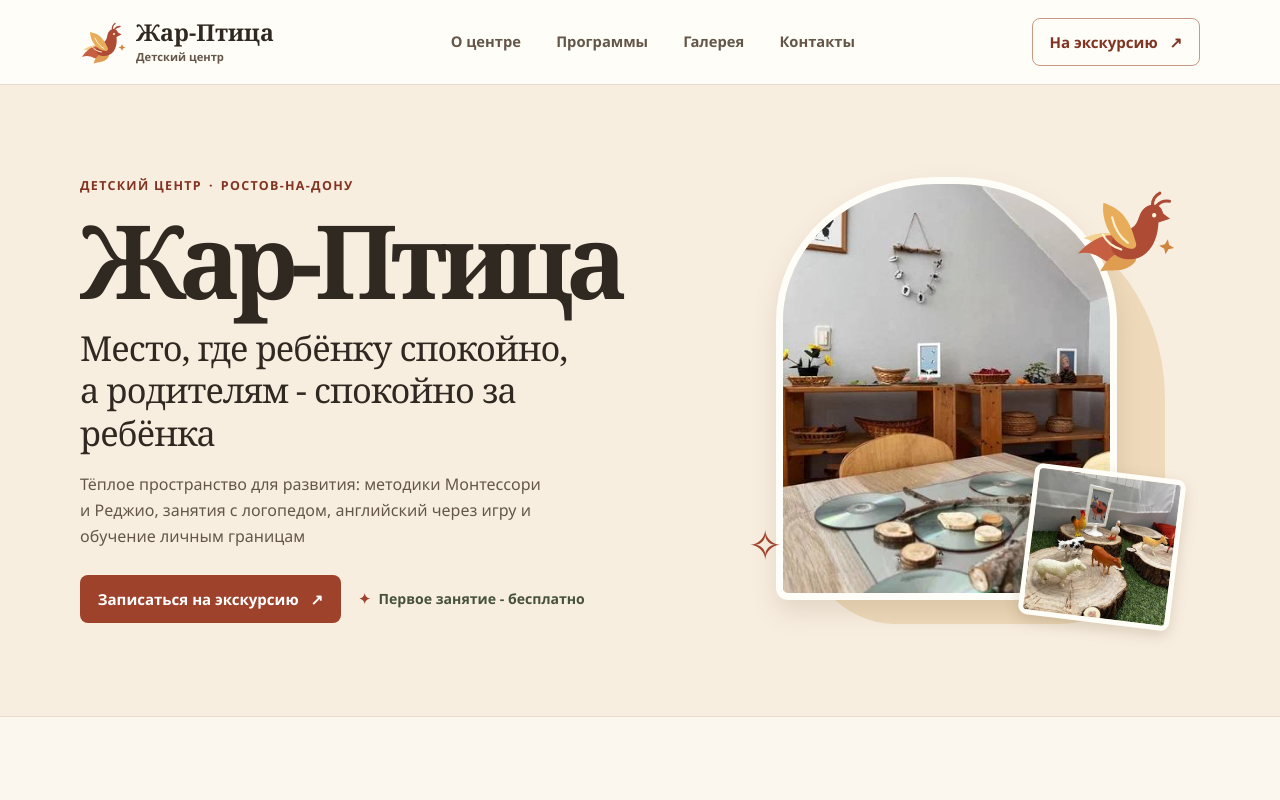
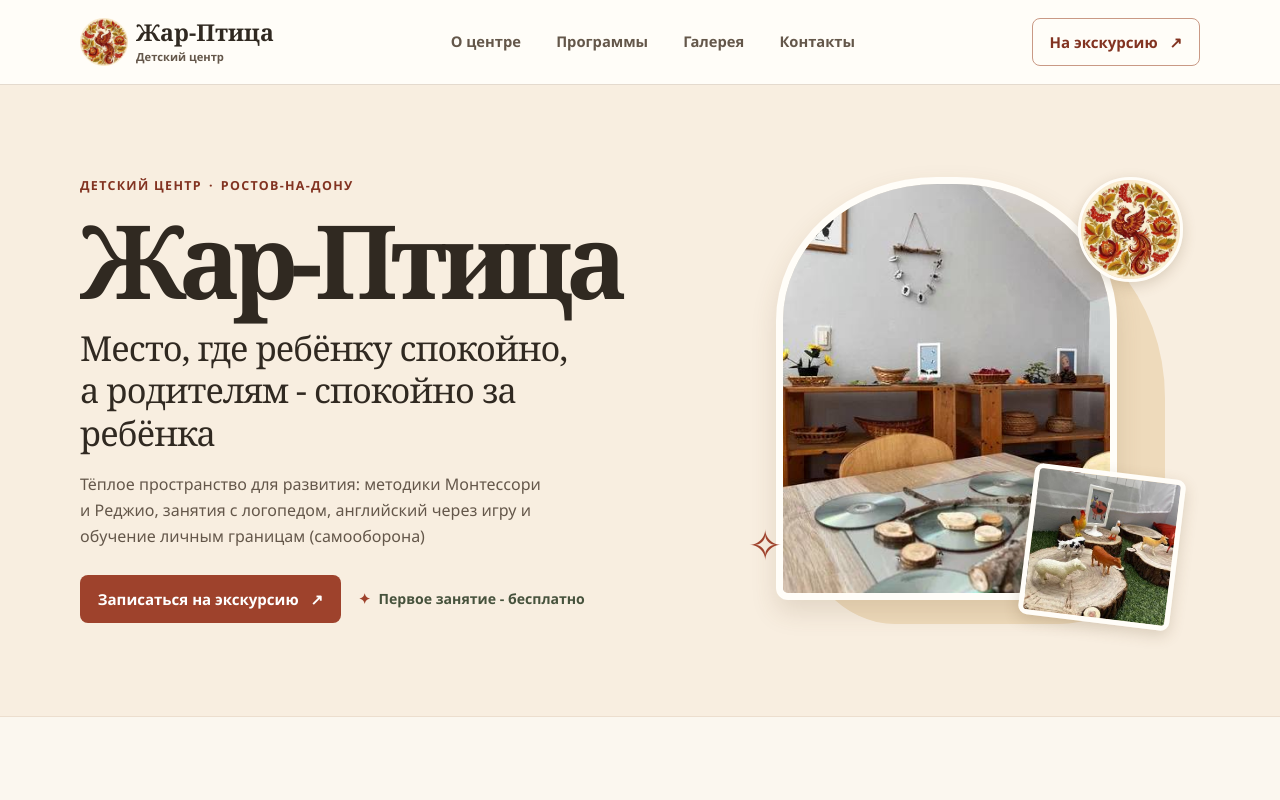
Before and after one commit to Semaff/zhar-ptitsa, a plain HTML site: page index.html in a window 1280 px wide. Shown: the top 800 px of the page. Drawn offline with Linux system fonts and the light colour scheme.

Commit message:
Update firebird logo and add meal information

```diff
--- a/index.html
+++ b/index.html
@@ -6,7 +6,7 @@
   <meta name="description" content="Детский центр «Жар-Птица» в Ростове-на-Дону. Раннее развитие, подготовка к школе, английский, логопед и творческая мастерская. Первое занятие - бесплатно">
   <meta name="theme-color" content="#fbf7ef">
   <title>Жар-Птица - детский центр в Ростове-на-Дону</title>
-  <link rel="icon" href="assets/firebird.svg" type="image/svg+xml">
+  <link rel="icon" href="assets/firebird.jpg" type="image/jpeg">
   <link rel="stylesheet" href="styles.css">
   <script src="gallery.js" defer></script>
 </head>
@@ -15,7 +15,7 @@
   <header class="site-header" id="top">
     <div class="wrap header-inner">
       <a class="brand" href="#top">
-        <img src="assets/firebird.svg" width="48" height="48" alt="">
+        <img src="assets/firebird.jpg" width="48" height="48" alt="">
         <span>Жар-Птица <small>Детский центр</small></span>
       </a>
       <nav aria-label="Разделы сайта">
@@ -35,7 +35,7 @@
           <p class="eyebrow">Детский центр <span aria-hidden="true">·</span> Ростов-на-Дону</p>
           <h1 id="hero-title">Жар-Птица</h1>
           <p class="hero-lead">Место, где ребёнку спокойно,<br class="wide-break"> а родителям - спокойно за ребёнка</p>
-          <p class="hero-details">Тёплое пространство для развития: методики Монтессори и Реджио, занятия с логопедом, английский через игру и обучение личным границам</p>
+          <p class="hero-details">Тёплое пространство для развития: методики Монтессори и Реджио, занятия с логопедом, английский через игру и обучение личным границам (самооборона)</p>
           <div class="hero-actions">
             <a class="button button-primary" href="#contacts">Записаться на экскурсию <span aria-hidden="true">↗</span></a>
             <p><span aria-hidden="true">✦</span> Первое занятие - бесплатно</p>
@@ -48,7 +48,7 @@
           <div class="hero-inset">
             <img src="assets/animals.jpg" width="375" height="500" alt="">
           </div>
-          <img class="hero-bird" src="assets/firebird.svg" width="120" height="120" alt="">
+          <img class="hero-bird" src="assets/firebird.jpg" width="120" height="120" alt="">
           <span class="hero-spark" aria-hidden="true">✧</span>
         </div>
       </div>
@@ -90,6 +90,10 @@
             <span class="care-number" aria-hidden="true">04</span>
             <h3>Прозрачность для родителей</h3>
             <p>Делимся короткими отчётами и приглашаем заглянуть на открытое занятие</p>
+          </article>
+          <article class="care-card care-meals">
+            <h3>Пятиразовое питание</h3>
+            <p>Готовим для детей на собственной кухне</p>
           </article>
         </div>
       </div>
@@ -213,7 +217,7 @@
 
   <footer class="site-footer">
     <div class="wrap footer-inner">
-      <a class="brand" href="#top"><img src="assets/firebird.svg" width="40" height="40" alt=""><span>Жар-Птица <small>Детский центр · Ростов-на-Дону</small></span></a>
+      <a class="brand" href="#top"><img src="assets/firebird.jpg" width="40" height="40" alt=""><span>Жар-Птица <small>Детский центр · Ростов-на-Дону</small></span></a>
       <small>© 2026 «Жар-Птица»</small>
     </div>
   </footer>
--- a/styles.css
+++ b/styles.css
@@ -38,6 +38,7 @@ h3 { font-size: clamp(1.3rem, 2.2vw, 1.75rem); letter-spacing: -.022em; }
 .header-inner { min-height: 84px; }
 .brand { display: inline-flex; flex: none; align-items: center; gap: .5rem; font: 600 1.45rem/1.1 var(--serif); text-decoration: none; }
 .brand small { display: block; margin-top: .25rem; font: 600 .7rem/1.25 'Segoe UI', Arial, sans-serif; color: var(--muted); }
+.brand img, .hero-bird { border-radius: 50%; }
 nav { display: flex; align-items: center; gap: clamp(1rem, 3vw, 2.2rem); }
 nav a { padding-block: .55rem; color: var(--muted); font-size: .92rem; font-weight: 650; text-decoration: none; }
 nav a:hover { color: var(--rust-dark); text-decoration: underline; text-underline-offset: .25em; }
@@ -65,7 +66,7 @@ nav a:hover { color: var(--rust-dark); text-decoration: underline; text-underlin
 .hero-photo img { width: 100%; height: auto; aspect-ratio: 4 / 5; object-fit: cover; }
 .hero-inset { position: absolute; right: 1%; bottom: 0; width: 35%; transform: rotate(7deg); overflow: hidden; border: 5px solid var(--white); border-radius: 9px; box-shadow: 0 5px 15px #64492a33; }
 .hero-inset img { width: 100%; height: auto; aspect-ratio: 1; object-fit: cover; object-position: center 62%; }
-.hero-bird { position: absolute; top: 0; right: 0; width: 24%; height: auto; transform: rotate(9deg); }
+.hero-bird { position: absolute; top: 0; right: 0; width: 24%; height: auto; border: 3px solid var(--white); box-shadow: 0 4px 14px #64492a33; }
 .hero-spark { position: absolute; left: 0; bottom: 13%; color: var(--rust); font: 2.6rem/1 var(--serif); }
 
 .about { display: grid; grid-template-columns: 1fr 1fr; align-items: start; gap: clamp(1.5rem, 6vw, 6rem); }
@@ -81,6 +82,7 @@ nav a:hover { color: var(--rust-dark); text-decoration: underline; text-underlin
 .care-green { background: #e7ecdf; }
 .care-yellow { background: #f4ebd3; }
 .care-lilac { background: #eee5ec; }
+.care-meals { grid-column: 1 / -1; background: #f4ebd3; }
 
 .program-list { margin-top: 1.65rem; border-top: 1px solid #d9ccbd; }
 .program { display: grid; grid-template-columns: minmax(0, .95fr) minmax(0, 1.25fr); align-items: start; gap: clamp(1rem, 5vw, 4.5rem); border-bottom: 1px solid #d9ccbd; padding-block: 1.35rem; }
```
Also changed, not shown: assets/firebird.jpg (added).
